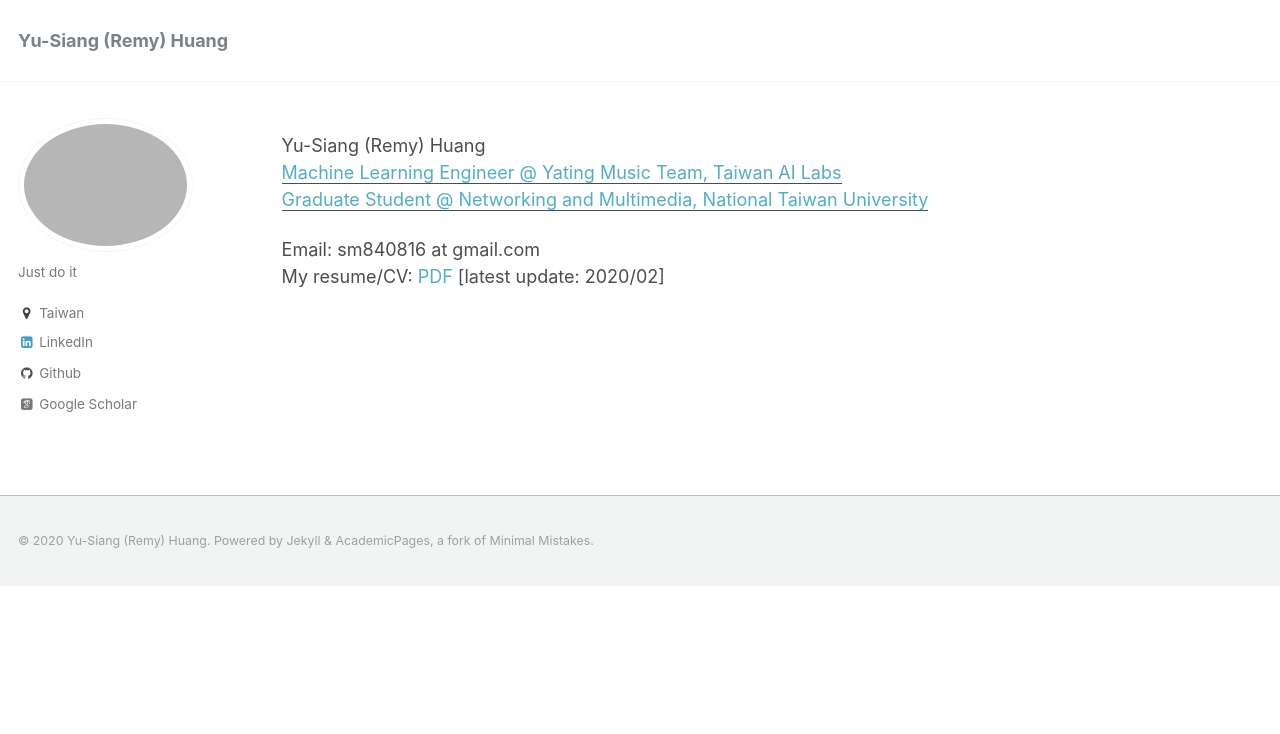
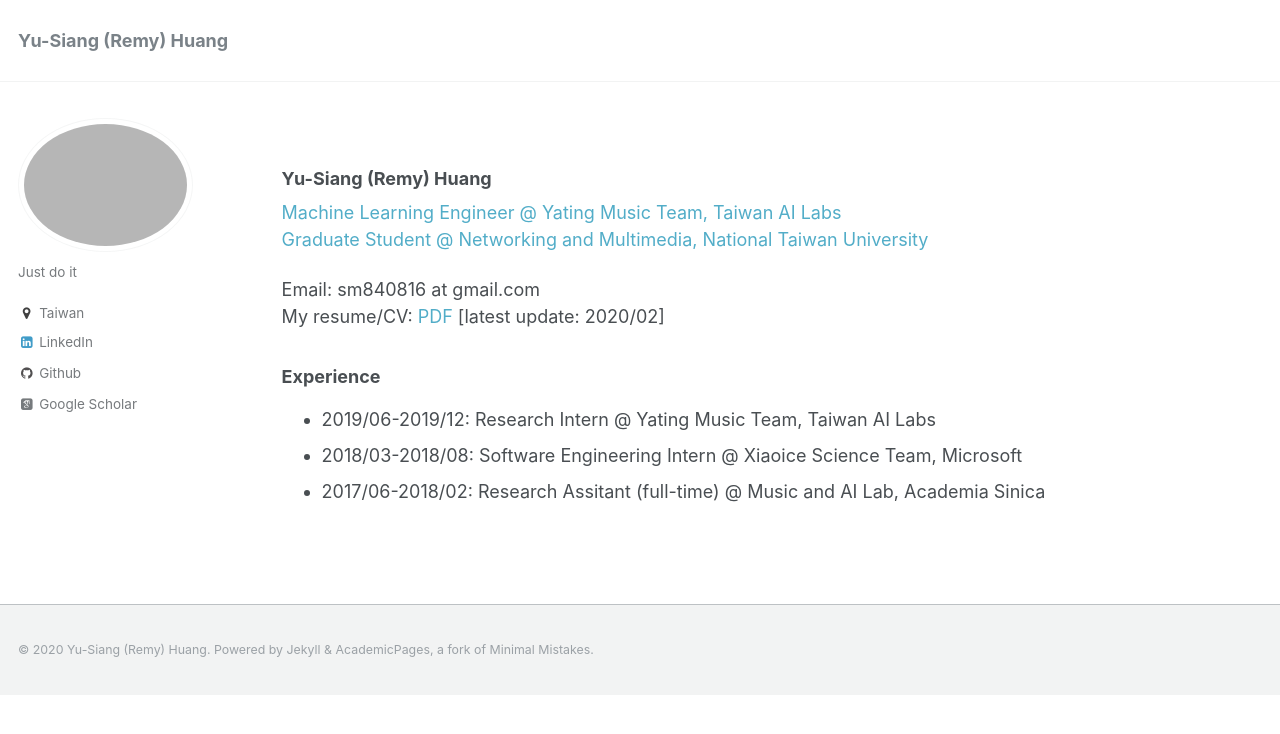
Before and after one commit to remyhuang/remyhuang.github.io, a Jekyll site: the page built from _pages/about.md, in a window 1280 px wide. Shown: the top 734 px of the page. Built offline with Jekyll 4.4.1, drawn with Linux system fonts in a browser that asks for light colours; some web fonts are replaced.

Commit message:
Update about.md

```diff
--- a/_pages/about.md
+++ b/_pages/about.md
@@ -9,9 +9,14 @@ redirect_from:
 
 ---
 
-Yu-Siang (Remy) Huang <br />
-[<ins>Machine Learning Engineer @ Yating Music Team, Taiwan AI Labs</ins>](https://ailabs.tw/) <br />
-[<ins>Graduate Student @ Networking and Multimedia, National Taiwan University</ins>](https://www.inm.ntu.edu.tw/main.php) <br />
+### Yu-Siang (Remy) Huang
+[Machine Learning Engineer @ Yating Music Team, Taiwan AI Labs](https://ailabs.tw/) <br />
+[Graduate Student @ Networking and Multimedia, National Taiwan University](https://www.inm.ntu.edu.tw/main.php) <br />
 
 Email: sm840816 at gmail.com <br />
 My resume/CV: [PDF](https://remyhuang.github.io/files/huang_cv.pdf) \[latest update: 2020/02\] <br />
+
+### Experience
+- 2019/06-2019/12: Research Intern @ Yating Music Team, Taiwan AI Labs
+- 2018/03-2018/08: Software Engineering Intern @ Xiaoice Science Team, Microsoft
+- 2017/06-2018/02: Research Assitant (full-time) @ Music and AI Lab, Academia Sinica
```
